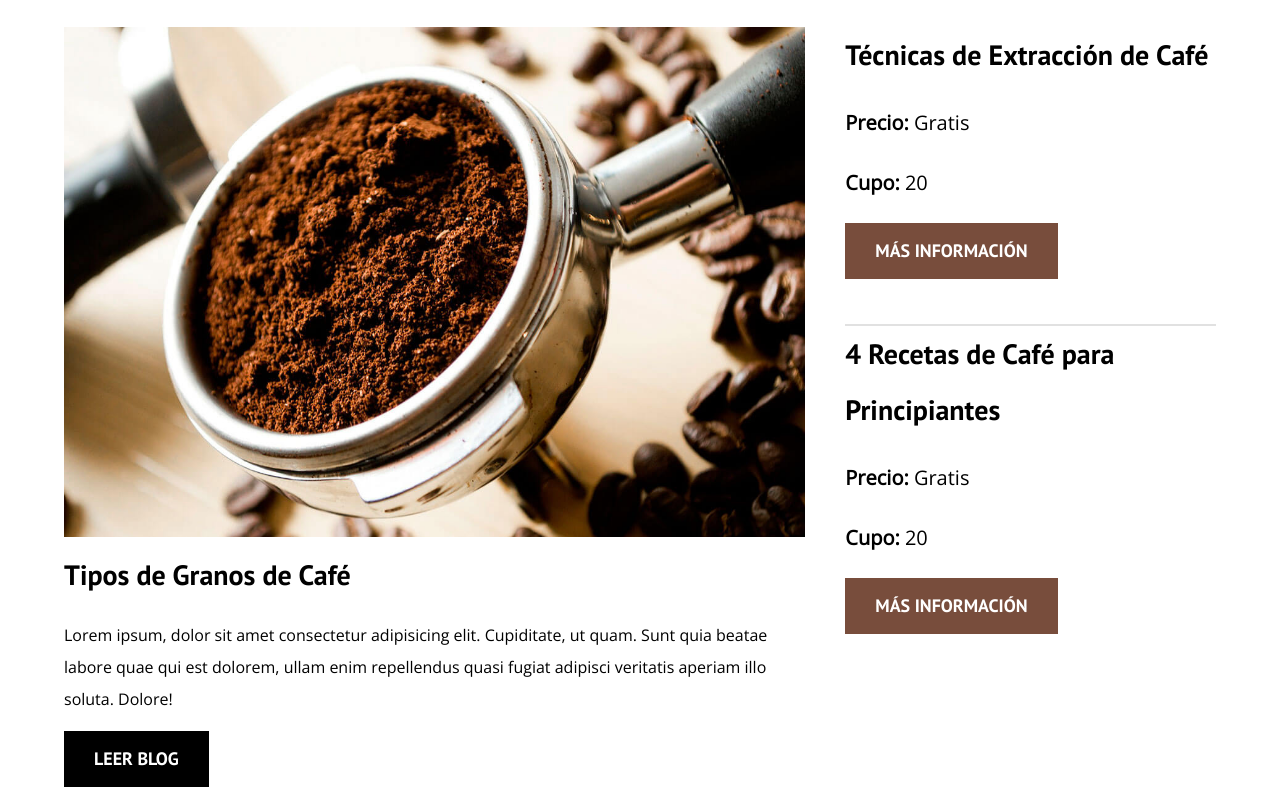
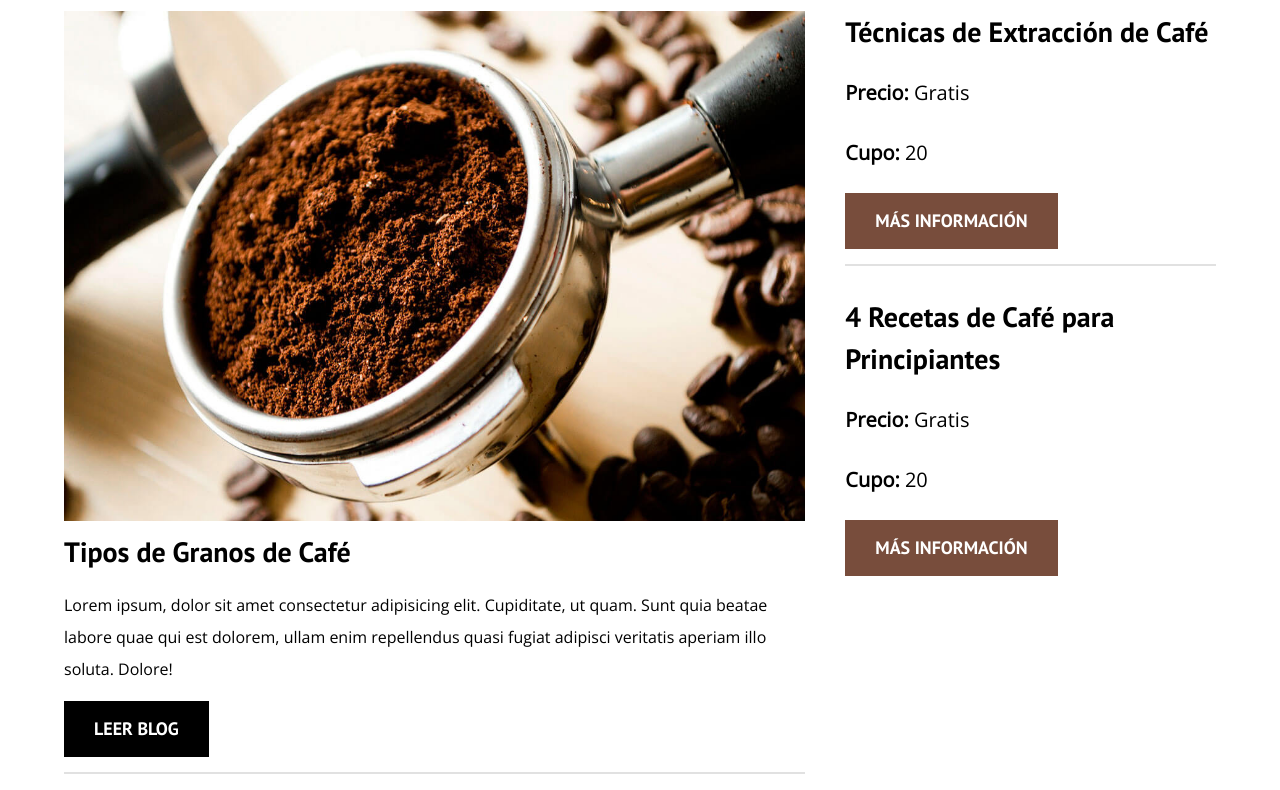
Before and after one commit to nrdevpy/Blog-Cafe, a plain HTML site: page index.html in a window 1280 px wide. Shown: the part 701-1491 px from the top of the page. Drawn offline with nearby package versions, Linux system fonts and the light colour scheme.

Commit message:
Added Aside features 1.0

```diff
--- a/css/style.css
+++ b/css/style.css
@@ -27,6 +27,7 @@ a {
 }
 h1, h2, h3, h4 {
     font-family: var(--fontHeading);
+    line-height: 1.5
 }
 h1 {
     font-size: 4.8rem;
@@ -143,11 +144,12 @@ img {
     list-style: none;
 }
 .widget-course {
-    border-top: 2px solid var(--gray);
+    border-bottom: 2px solid var(--gray);
     margin-bottom: 3rem;
 }
-.widget-course:first-of-type {
+.widget-course:last-of-type {
     border: none;
+    margin-bottom: 0;
 }
 .widget-course_label {
     font-weight: bold;
```
